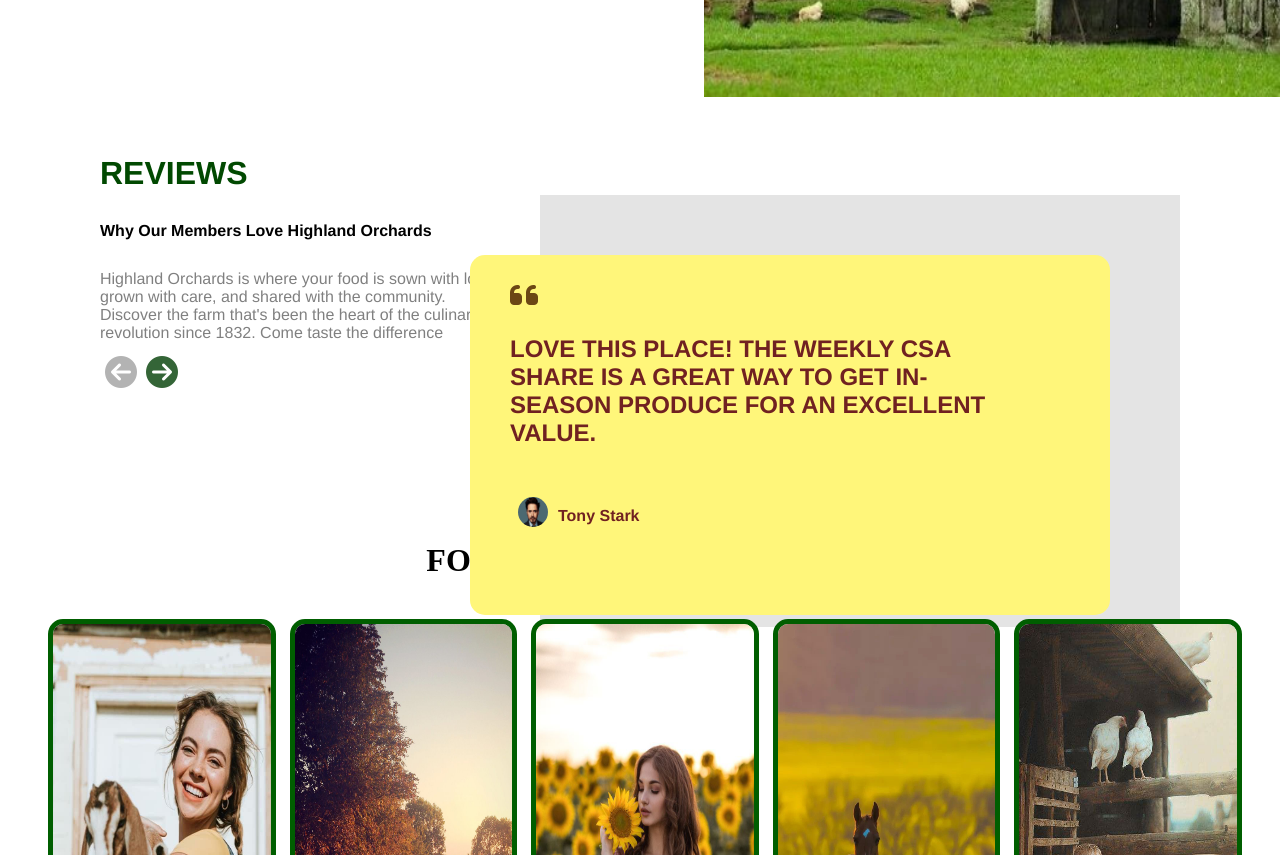
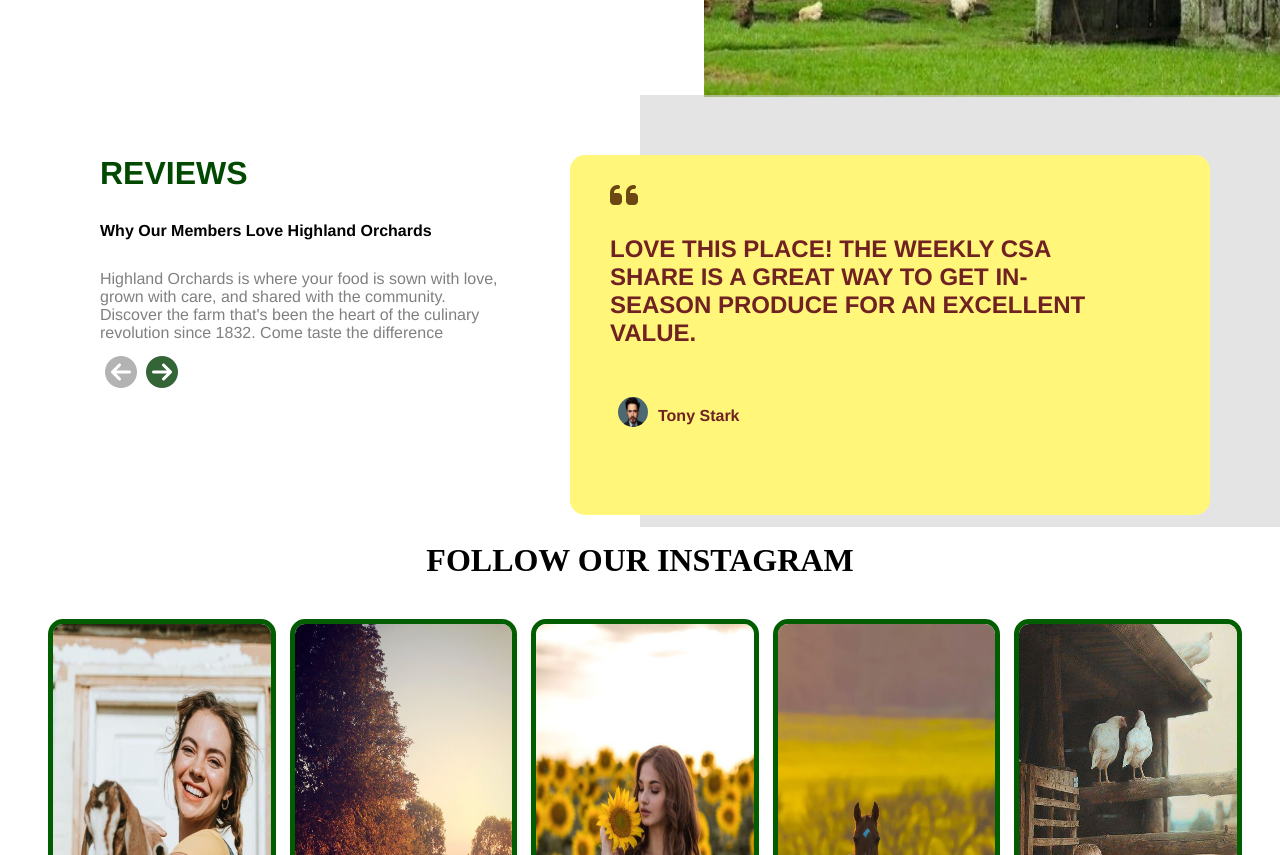
Before and after one commit to Santhosh174/Farm-Market, a plain HTML site: page index.html in a window 1280 px wide. Shown: the part 5501-6356 px from the top of the page. Drawn offline with Linux system fonts and the light colour scheme.

Commit message:
Update style.css

```diff
--- a/style.css
+++ b/style.css
@@ -552,7 +552,7 @@ i{
 }
 .review{
     position: relative;
-    padding: 100px;
+    padding: 100px 0px 100px 100px;
     grid-template-areas: 't,g';
 
 }
@@ -576,7 +576,7 @@ i{
 }
 .grey{
     position: absolute;
-    top: 40px;
+    top: -60px;
     right: 0;
     background-color: rgba(211, 211, 211, 0.603);
     width: 50vw;
@@ -584,7 +584,7 @@ i{
 }
 .yellow{
     position: absolute;
-    top: 100px;
+    top: 0px;
     right: 70px;
     background-color: rgb(255, 246, 122);
     border-radius: 15px;
```
